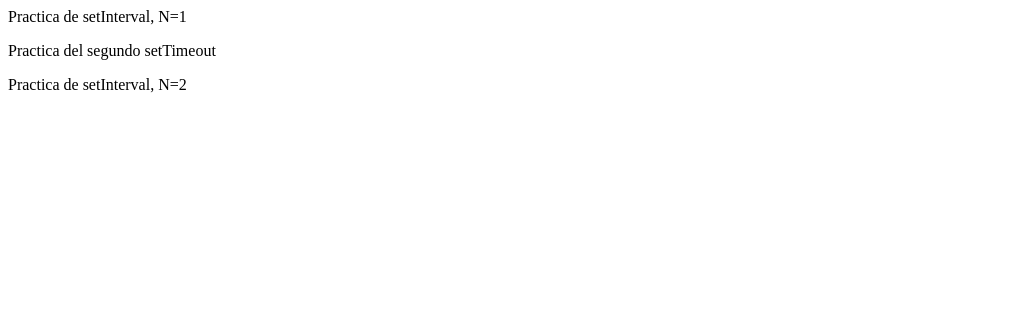
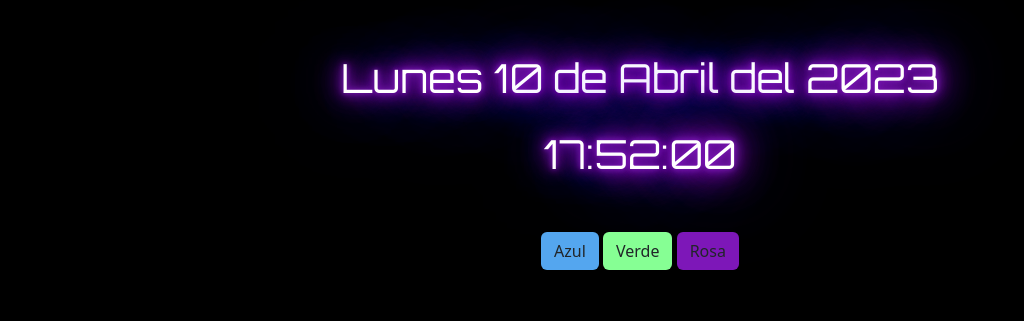
Before and after one commit to rollingcodeschool/practicaBOM-c41i, a plain HTML site: page index.html in a window 1280 px wide. Shown: the whole page, without its empty margins (0-1024 px from the left). Drawn offline with nearby package versions, Linux system fonts and the light colour scheme.

Commit message:
agregamos el maquetado de los elementos

```diff
--- a/css/style.css
+++ b/css/style.css
@@ -0,0 +1,57 @@
+@import url('https://fonts.googleapis.com/css2?family=Orbitron&display=swap');
+
+body{
+    background: #000;
+}
+
+p{
+    color: #fff;
+    font-family: 'Orbitron', sans-serif;
+}
+
+.textoAzul{
+    text-shadow: 0 0 5px #54a6ef,
+    0 0 10px #54a6ef,
+    0 0 15px #54a6ef,
+    0 0 20px #54a6ef,
+    0 0 30px #54a6ef,
+    0 0 40px #54a6ef,
+    0 0 50px #54a6ef,
+    0 0 70px #54a6ef,
+    0 0 90px #54a6ef,
+    0 0 100px #54a6ef;
+}
+.textoVerde{
+    text-shadow: 0 0 5px rgb(134, 255, 148),
+    0 0 10px rgb(134, 255, 148),
+    0 0 15px rgb(134, 255, 148),
+    0 0 20px rgb(134, 255, 148),
+    0 0 30px rgb(134, 255, 148),
+    0 0 40px rgb(134, 255, 148),
+    0 0 50px rgb(134, 255, 148),
+    0 0 70px rgb(134, 255, 148),
+    0 0 90px rgb(134, 255, 148),
+    0 0 100px rgb(134, 255, 148);
+}
+.textoFucsia{
+    text-shadow: 0 0 5px #7d17b8,
+    0 0 10px #7d17b8,
+    0 0 15px #7d17b8,
+    0 0 20px #7d17b8,
+    0 0 30px #7d17b8,
+    0 0 40px #7d17b8,
+    0 0 50px #7d17b8,
+    0 0 70px #7d17b8,
+    0 0 90px #7d17b8,
+    0 0 100px #7d17b8;
+}
+
+.btnAzul{
+   background: #54a6ef;
+}
+.btnVerde{
+   background: rgb(134, 255, 148);
+}
+.btnFucsia{
+   background: #7d17b8;
+}
--- a/index.html
+++ b/index.html
@@ -10,7 +10,18 @@
     <title>Practica BOM</title>
 </head>
 <body>
+    <main class="container my-5 text-center">
+        <section class="fs-1 textoFucsia">
+            <p>Lunes 10 de Abril del 2023</p>
+            <p>17:52:00</p>
+        </section>
+        <section class="mt-5">
+            <button class="btn btnAzul">Azul</button>
+            <button class="btn btnVerde">Verde</button>
+            <button class="btn btnFucsia">Rosa</button>
+        </section>
+    </main>
     <script src="https://cdn.jsdelivr.net/npm/bootstrap@5.3.0-alpha3/dist/js/bootstrap.bundle.min.js" integrity="sha384-ENjdO4Dr2bkBIFxQpeoTz1HIcje39Wm4jDKdf19U8gI4ddQ3GYNS7NTKfAdVQSZe" crossorigin="anonymous"></script>
-    <script src="js/app.js"></script>
+    <script src="js/reloj.js"></script>
 </body>
 </html>
```
Also changed, not shown: js/reloj.js (added).
